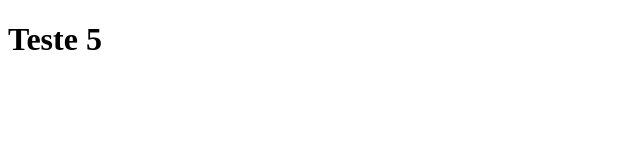
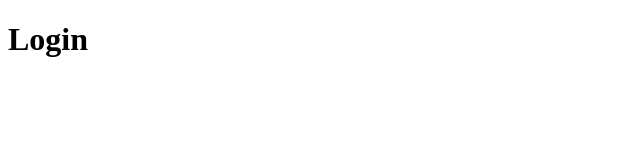
Before and after one commit to AlissonMacedo/newPainel, a React (Create React App) app: page / in a window 1280 px wide. Shown: the top 160 px of the page, without its empty margins (0-640 px from the left). Built offline with nearby package versions, Linux system fonts and the light colour scheme.

Commit message:
feat: add router dom

```diff
--- a/package.json
+++ b/package.json
@@ -12,6 +12,7 @@
     "@types/react-dom": "^17.0.11",
     "react": "^17.0.2",
     "react-dom": "^17.0.2",
+    "react-router-dom": "5",
     "react-scripts": "5.0.0",
     "typescript": "^4.5.5",
     "web-vitals": "^2.1.4"
@@ -35,6 +36,7 @@
     ]
   },
   "devDependencies": {
+    "@types/react-router-dom": "^5.3.3",
     "@typescript-eslint/eslint-plugin": "^5.11.0",
     "@typescript-eslint/parser": "^5.11.0",
     "eslint": "^7.32.0",
--- a/src/App.tsx
+++ b/src/App.tsx
@@ -1,7 +1,8 @@
 import React from 'react';
+import RoutesComponent from './routes';
 
-function App() {
-  return <h1>Teste 5</h1>;
-}
+const App: React.FC = () => {
+  return <RoutesComponent />;
+};
 
 export default App;
--- /dev/null
+++ b/src/pages/Home/index.tsx
@@ -0,0 +1,7 @@
+import React from 'react';
+
+const Home: React.FC = () => {
+  return <h1>Home</h1>;
+};
+
+export default Home;
--- /dev/null
+++ b/src/pages/Login/index.tsx
@@ -0,0 +1,7 @@
+import React from 'react';
+
+const Login: React.FC = () => {
+  return <h1>Login</h1>;
+};
+
+export default Login;
--- /dev/null
+++ b/src/routes/index.tsx
@@ -0,0 +1,20 @@
+import React from 'react';
+import {
+  BrowserRouter,
+  Switch, // instead of "Switch"
+  Route,
+} from 'react-router-dom';
+
+import Login from '../pages/Login';
+import Home from '../pages/Home';
+
+const RoutesComponent: React.FC = () => (
+  <BrowserRouter>
+    <Switch>
+      <Route path="/" exact component={Login} />
+      <Route path="/home" component={Home} />
+    </Switch>
+  </BrowserRouter>
+);
+
+export default RoutesComponent;
```
Also changed, not shown: 1 other file (tests, documents, lock files or other folders).
